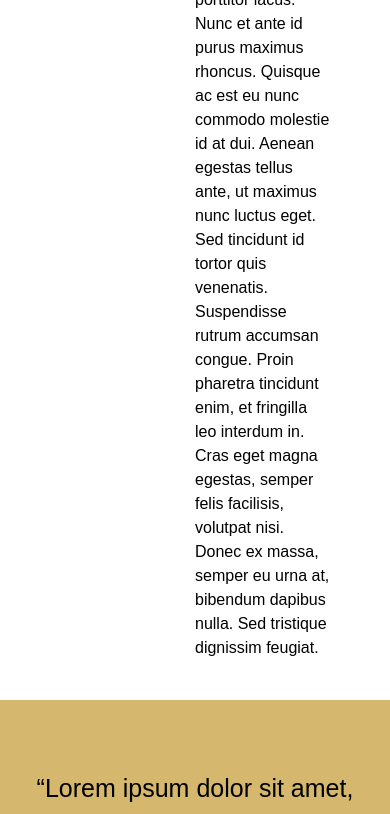
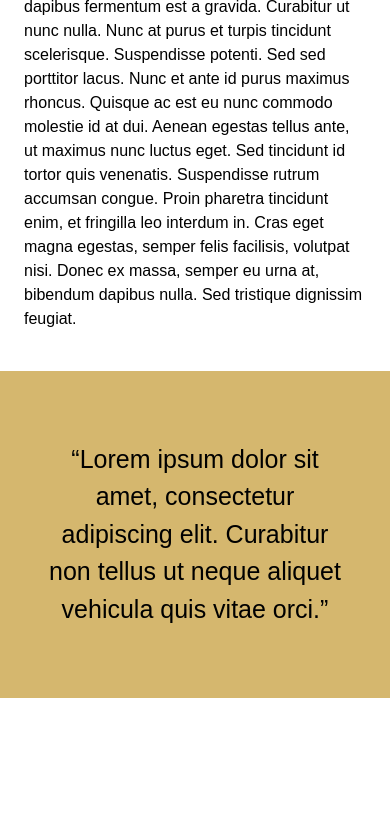
Before and after one commit to StuartMolnar/kevin-ye, a Next.js app: page / in a window 390 px wide. Shown: the part 1891-2705 px from the top of the page. Built offline with nearby package versions, Linux system fonts and the light colour scheme.

Commit message:
mobile responsiveness updates

```diff
--- a/app/page.tsx
+++ b/app/page.tsx
@@ -14,12 +14,12 @@ export default function Home() {
 
         <Hero />
 
-        <section id="about-section" className="flex pt-32 ">
-            <div className='w-1/2'>
-              <img src="/about-image.jpg" alt="" className='object-cover w-full h-[350px] md:h-[450px] xl:h-[634px] transition-all duration-200 ease-in-out'/>
+        <section id="about-section" className="flex flex-col pt-32 md:flex-row ">
+            <div className='md:w-1/2'>
+              <img src="/about-image.jpg" alt="" className='object-cover w-full h-[400px] md:h-[450px] xl:h-[634px] transition-all duration-200 ease-in-out'/>
             </div>
 
-            <div className="flex flex-col justify-center w-1/2 max-w-[500px] ml-[60px] xl:ml-[130px] pr-[60px] mr-auto transition-all duration-200 ease-in-out">
+            <div className="flex flex-col justify-center md:w-1/2 max-w-[500px] mx-auto md:ml-[60px] xl:ml-[130px] md:pr-[60px] mr-auto transition-all duration-200 ease-in-out px-6 pt-[40px] md:pt-0">
               <h1 className="font-bold text-h1">
                 About Kevin Ye
               </h1>
@@ -27,13 +27,13 @@ export default function Home() {
                 <img src="/about-bar-gold.svg" alt="" className="w-24 h-3" />
                 <img src="/about-bar-black.svg" alt="" className="w-24 h-3 -ml-1" />
               </div>
-              <p className="py-10">
+              <p className="my-10 max-h-[450px] md:max-h-[10000px] overflow-auto">
                 Lorem ipsum dolor sit amet, consectetur adipiscing elit. Curabitur non tellus ut neque aliquet vehicula quis vitae orci. Suspendisse dapibus fermentum est a gravida. Curabitur ut nunc nulla. Nunc at purus et turpis tincidunt scelerisque. Suspendisse potenti. Sed sed porttitor lacus. Nunc et ante id purus maximus rhoncus. Quisque ac est eu nunc commodo molestie id at dui. Aenean egestas tellus ante, ut maximus nunc luctus eget. Sed tincidunt id tortor quis venenatis. Suspendisse rutrum accumsan congue. Proin pharetra tincidunt enim, et fringilla leo interdum in. Cras eget magna egestas, semper felis facilisis, volutpat nisi. Donec ex massa, semper eu urna at, bibendum dapibus nulla. Sed tristique dignissim feugiat.
               </p>
             </div>
         </section>
 
-        <section className="bg-gold w-full py-[70px] flex flex-col justify-center items-center transition-all duration-200 ease-in-out">
+        <section className="bg-gold w-full py-[70px] flex flex-col justify-center items-center transition-all duration-200 ease-in-out px-10">
           <h3 className="font-medium text-center text-h3 max-w-[900px]">
             “Lorem ipsum dolor sit amet, consectetur adipiscing elit. Curabitur non tellus ut neque aliquet vehicula quis vitae orci.”
           </h3>
--- a/components/ClientStories.tsx
+++ b/components/ClientStories.tsx
@@ -46,9 +46,9 @@ const ClientStories = () => {
       </div>
 
 
-        <div className="lg:hidden relative bg-gold h-[650px] col-span-1">
+      <div className="lg:hidden relative bg-gold h-[400px] md:h-[650px] col-span-1">
         <div className="absolute left-1/2 transform -translate-x-1/2 bottom-0 w-full h-[15%] bg-white"></div>
-    <img src="/client-story-image.jpg" alt="" className="absolute max-w-[80vw] left-1/2 transform -translate-x-1/2 bottom-0 h-[500px] object-cover"/>
+        <img src="/client-story-image.jpg" alt="" className="absolute max-w-[80vw] left-1/2 transform -translate-x-1/2 bottom-0 h-[300px] md:h-[500px] object-cover"/>
       </div>
 
       <div className="flex flex-col col-span-1">
--- a/components/ClientStory.tsx
+++ b/components/ClientStory.tsx
@@ -11,9 +11,9 @@ type ClientStoryProps = {
         <h1 className="font-bold text-h1">{title}</h1>
         <div className="flex pt-[12px]">
           <img src="/about-bar-gold.svg" alt="" className="w-24 h-3 -ml-1" />
-          <img src="/about-bar-black.svg" alt="" className="w-24 h-3 -ml-2" />
+          <img src="/about-bar-black.svg" alt="" className="w-24 h-3 -ml-1" />
         </div>
-        <div className="pt-[40px] space-y-5">
+        <div className="mt-[40px] px-2 space-y-5 max-h-[450px] lg:max-h-[10000px] overflow-auto">
           {paragraphedDescription}
         </div>
       </div>
--- a/components/Navbar.tsx
+++ b/components/Navbar.tsx
@@ -26,7 +26,7 @@ const Navbar = () => {
             }
 
             const current = sections.find(
-                (section) =>
+                (section: HTMLElement) =>
                     section.getBoundingClientRect().top > 0 &&
                     section.getBoundingClientRect().top < window.innerHeight / 2
             );
--- a/components/ServicesCarousel.tsx
+++ b/components/ServicesCarousel.tsx
@@ -102,7 +102,7 @@ const ServicesCarousel = () => {
   return (
     <section id="services-section" >
       <div className='relative flex flex-col items-center justify-center pt-[118px]'>
-        <div className="flex flex-col text-center">
+        <div className="flex flex-col px-6 text-center">
             <h1 className="font-bold text-h1">
                 Ready to make a change?
             </h1>
@@ -113,7 +113,7 @@ const ServicesCarousel = () => {
       </div>
 
       <div className='relative flex pt-[90px]'>
-        <img src="/carousel-arrow-left.jpg" className={currentSlide === 0 ? "hidden" : "hidden md:block absolute w-[55px] h-[55px] left-16 top-1/2 transform -translate-y-1/2 cursor-pointer"} onClick={handlePrev}/>
+        <img src="/carousel-arrow-left.jpg" className={currentSlide === 0 ? "hidden" : "hidden md:block z-30 absolute w-[55px] h-[55px] left-16 top-1/2 transform -translate-y-1/2 cursor-pointer"} onClick={handlePrev}/>
 
         <Slider {...settings} ref={sliderRef} className="w-4/5 mx-auto">
           {services.map((service, index) => (
@@ -128,7 +128,7 @@ const ServicesCarousel = () => {
           ))}
         </Slider>
 
-        <img src="/carousel-arrow-right.jpg" className={currentSlide + slidesToShow >= services.length ? "hidden" : "hidden md:block absolute w-[55px] h-[55px] right-16 top-1/2 transform -translate-y-1/2 cursor-pointer"} onClick={handleNext}/>
+        <img src="/carousel-arrow-right.jpg" className={currentSlide + slidesToShow >= services.length ? "hidden" : "hidden md:block z-30 absolute w-[55px] h-[55px] right-16 top-1/2 transform -translate-y-1/2 cursor-pointer"} onClick={handleNext}/>
       </div>
     </section>
 
```
Lines whose indentation alone changed are shown as unchanged.
